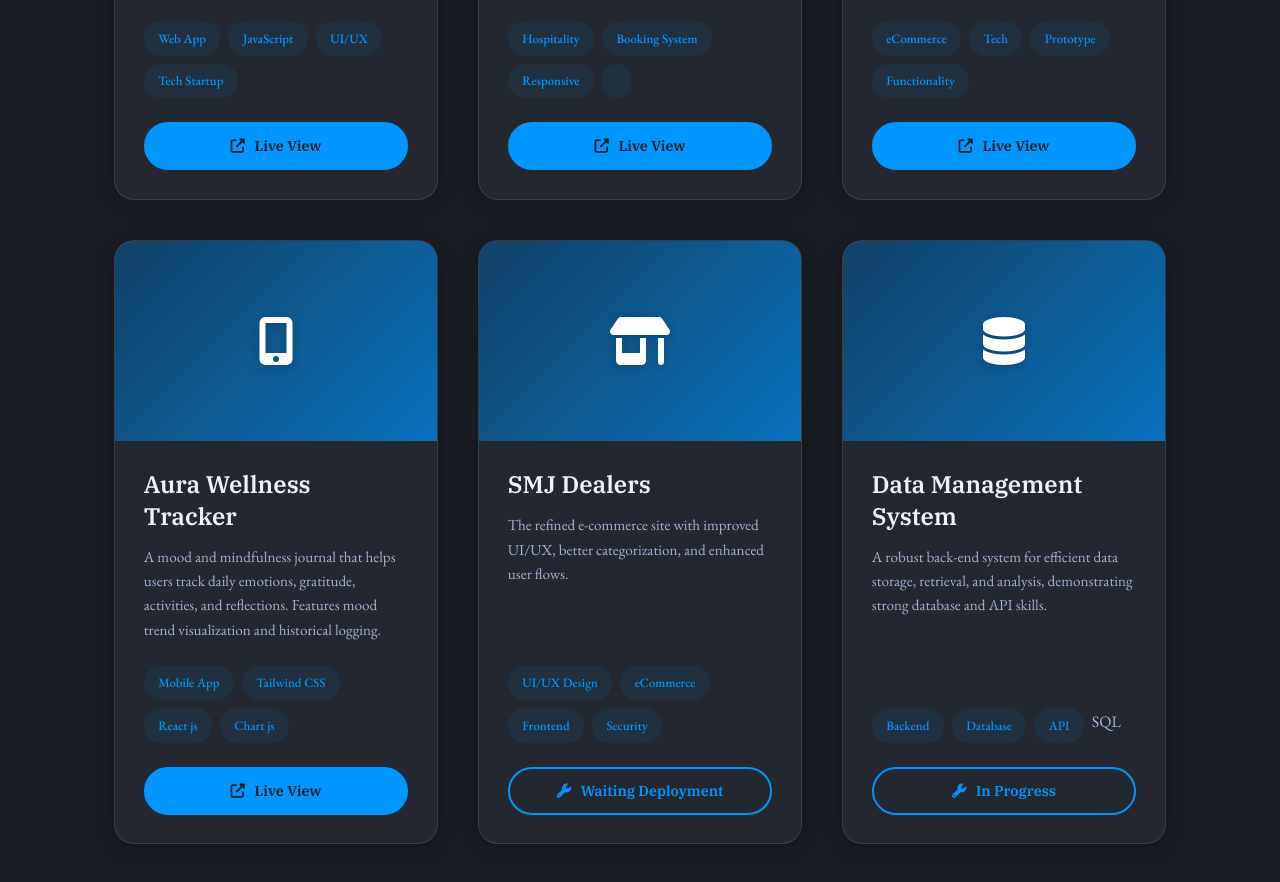
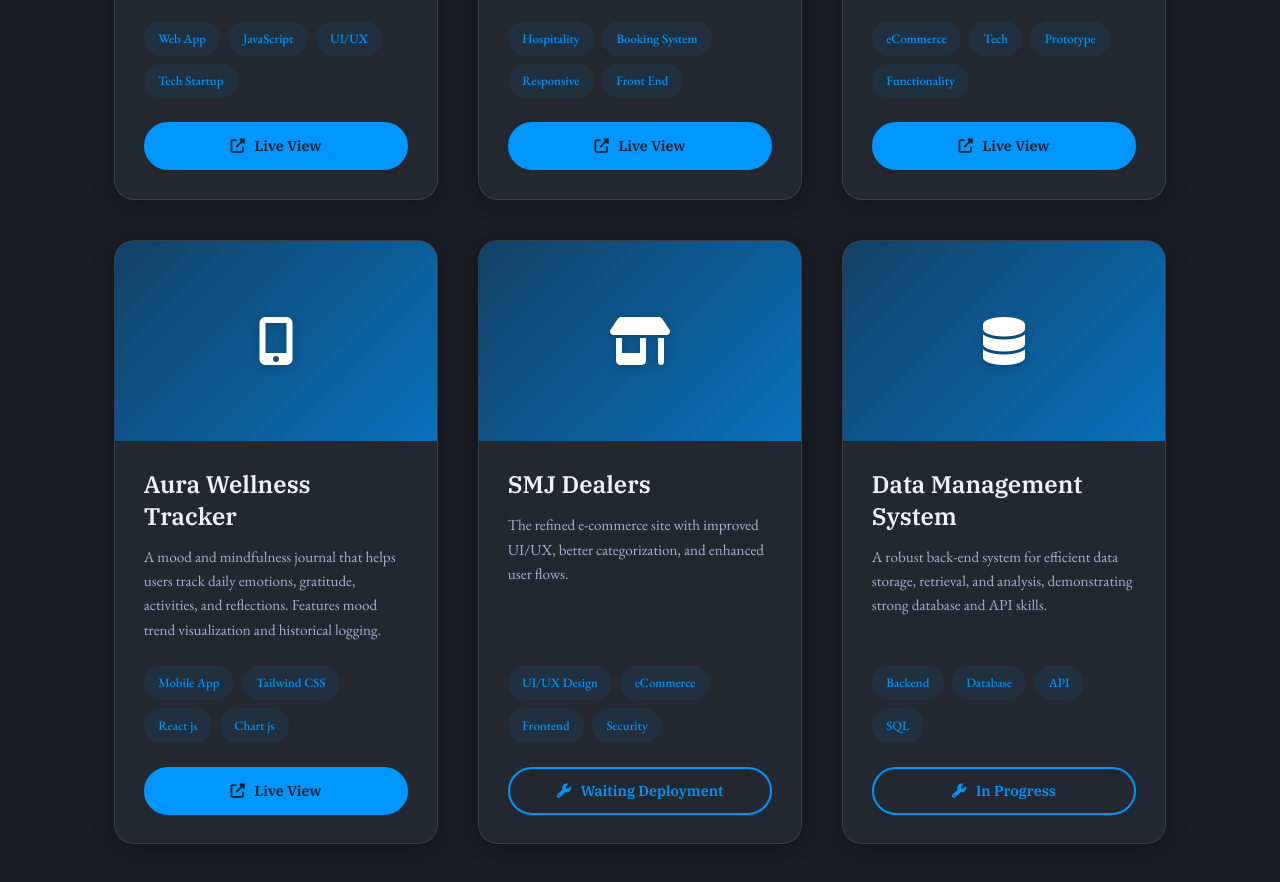
Before and after one commit to gR8Sebastian/SMusyimiportfolio, a plain HTML site: page portfolio.html in a window 1280 px wide. Shown: the part 957-1839 px from the top of the page. Drawn offline with nearby package versions, Linux system fonts and the light colour scheme.

Commit message:
Update portfolio.html

```diff
--- a/portfolio.html
+++ b/portfolio.html
@@ -709,7 +709,7 @@
                                 <span>Hospitality</span>
                                 <span>Booking System</span>
                                 <span>Responsive</span>
-                                <span></span>
+                                <span>Front End</span>
                             </div>
                             <div class="project-links">
                                 <a href="https://gr8sebastian.github.io/Panarikibandaski/" target="_blank" class="btn btn-primary"><i class="fas fa-external-link-alt"></i> Live View</a>
@@ -777,7 +777,7 @@
                                 <span>Backend</span>
                                 <span>Database</span>
                                 <span>API</span>
-                                <spa>SQL</spa>
+                                <span>SQL</span>
                             </div>
                             <div class="project-links">
                                 <a href="#" class="btn btn-secondary" style="cursor: not-allowed;"><i class="fas fa-wrench"></i> In Progress</a>
```
